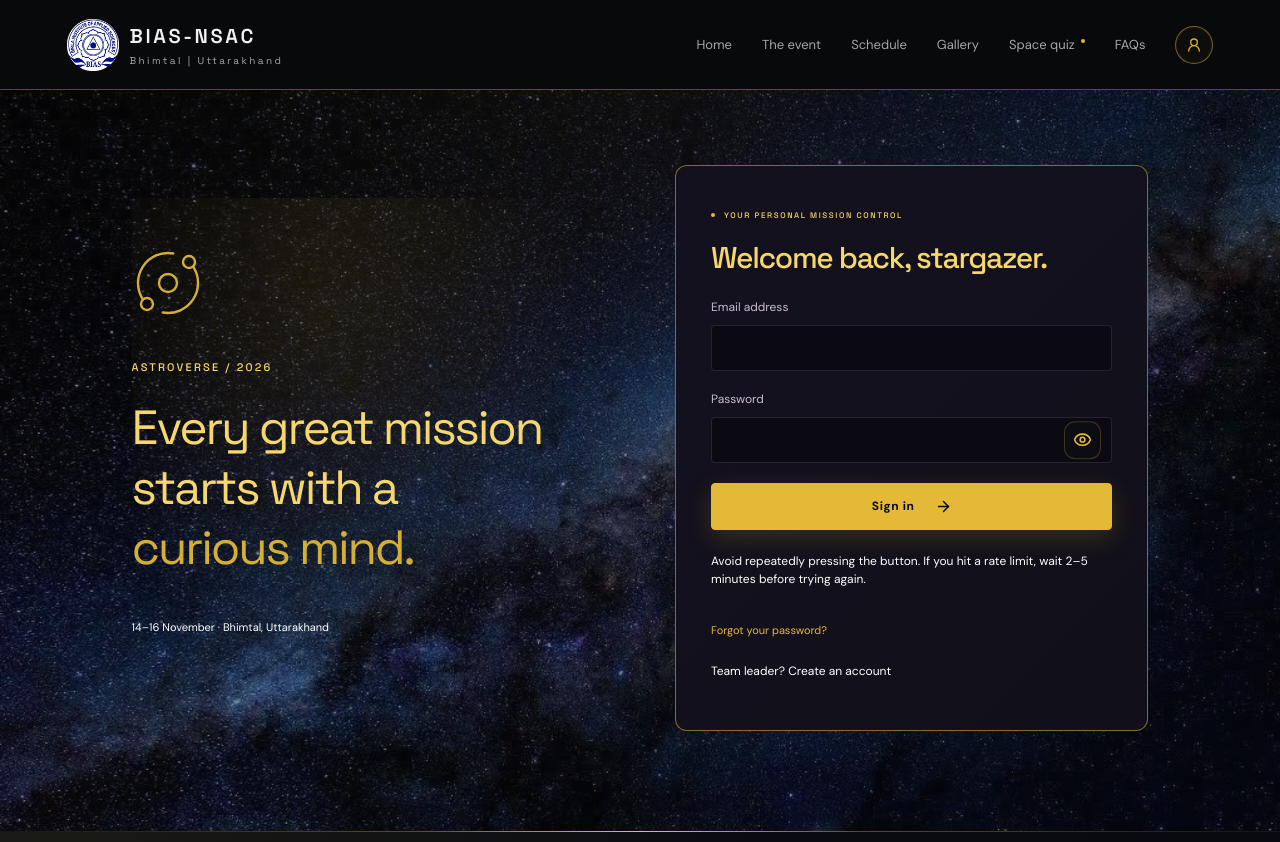
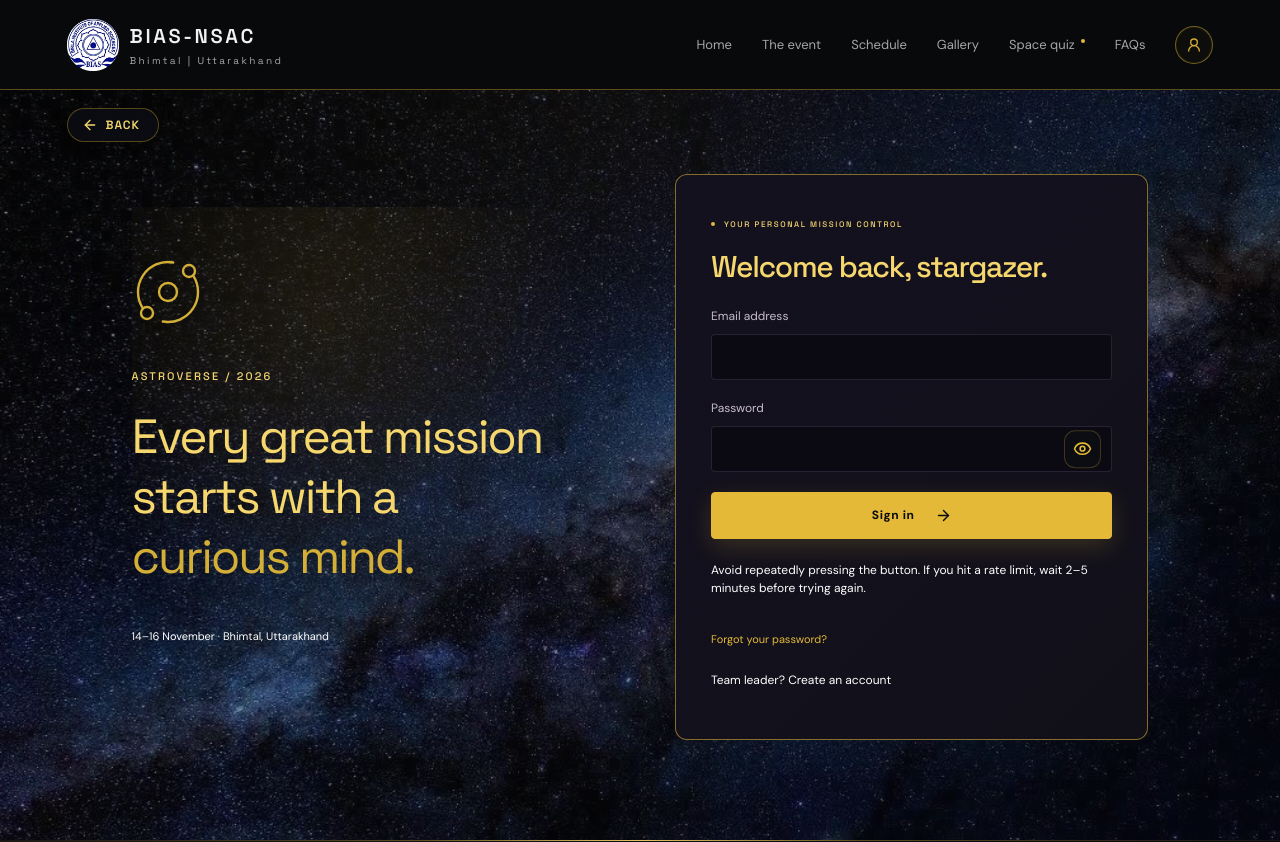
Before and after one commit to md4n4s28/BIAS-NSAC, a React (Vite) app: page /login in a window 1280 px wide. Shown: the top 842 px of the page. Built offline with nearby package versions, Linux system fonts and the light colour scheme; no server answers; a web font is replaced by a local one.

Commit message:
added baack button all pages

```diff
--- a/src/components/Layout.tsx
+++ b/src/components/Layout.tsx
@@ -1,6 +1,6 @@
 import { useEffect, useState } from 'react';
-import { Link, NavLink, Outlet, useLocation } from 'react-router-dom';
-import { ArrowUpRight, Menu, X, MapPin, UserRound, CalendarDays, Globe2 } from 'lucide-react';
+import { Link, NavLink, Outlet, useLocation, useNavigate } from 'react-router-dom';
+import { ArrowLeft, ArrowUpRight, Menu, X, MapPin, UserRound, CalendarDays, Globe2 } from 'lucide-react';
 import type { SectionBackgroundName } from './SectionBackground';
 import { useAuth } from '../lib/auth';
 import { directionsUrl, officialUrl } from '../data/event';
@@ -25,8 +25,32 @@ const pageBackgrounds: Record<string, SectionBackgroundName> = {
 
 function RouteContent() {
   const { pathname } = useLocation();
+  const navigate = useNavigate();
+  const isHome = pathname === '/';
+
+  const handleBack = () => {
+    if (window.history.length > 1 && window.history.state && window.history.state.idx > 0) {
+      navigate(-1);
+    } else {
+      navigate('/');
+    }
+  };
+
   return (
-    <div className="route-surface">
+    <div className={`route-surface ${!isHome ? 'has-back-nav' : ''}`}>
+      {!isHome && (
+        <div className="page-back-bar">
+          <button
+            type="button"
+            className="page-back-button"
+            onClick={handleBack}
+            aria-label="Go back to previous page"
+          >
+            <ArrowLeft size={16} aria-hidden="true" />
+            <span>Back</span>
+          </button>
+        </div>
+      )}
       <Outlet />
     </div>
   );
--- a/src/data/event.ts
+++ b/src/data/event.ts
@@ -21,5 +21,5 @@ export const faqs = [
   { question: 'How do I register?', answer: 'Create an account, confirm your email, and submit your team information when registration opens. The team leader’s email must match the signed-in account.', category: 'Teams & registration' },
   { question: 'What should I bring?', answer: 'The organizer’s equipment and arrival checklist has not yet been confirmed. Check this page for updates.', category: 'Event details' },
   { question: 'How do certificates work?', answer: 'Eligibility, issuing authority and availability will be announced by the organizers. No certificates are issued or promised by this website.', category: 'Event details' },
-  { question: 'How do I access my ID and verify a registration?', answer: 'Sign in to your dashboard to view your saved registration and print a QR-enabled ID card. The QR link checks the real registration status without sharing private contact information.', category: 'Teams & registration' },
+  { question: 'How do I access my ID and verify a registration?', answer: 'Sign in to your dashboard to view your saved registration and print ID card. The QR link checks the real registration status without sharing private contact information.', category: 'Teams & registration' },
 ];
--- a/src/extra.css
+++ b/src/extra.css
@@ -148,6 +148,17 @@
 @media(max-width:900px){.gallery-page{padding-inline:5%}.gallery-layout{grid-template-columns:minmax(0,1fr);gap:2.8rem}.gallery-video-grid{grid-template-columns:repeat(2,minmax(0,1fr));align-items:start}.gallery-page .gallery-grid{grid-template-columns:repeat(2,minmax(0,1fr));gap:14px}.gallery-page .gallery-image{border-radius:8px;aspect-ratio:4/3}.gallery-page .gallery-image:first-child{grid-column:1/-1;grid-row:auto;aspect-ratio:16/10;height:auto}.gallery-video-frame{aspect-ratio:9/16}}
 @media(max-width:540px){.gallery-page{padding-top:2rem;padding-bottom:4rem;padding-inline:4%}.gallery-page>.page-intro{margin-bottom:2.5rem}.gallery-page>.page-intro h1{font-size:clamp(2.4rem,11vw,3.8rem)}.gallery-video-grid{grid-template-columns:minmax(0,1fr);gap:1.25rem}.gallery-page .gallery-grid{grid-template-columns:repeat(2,minmax(0,1fr));gap:10px}.gallery-page .gallery-image{border-radius:6px;aspect-ratio:4/3;box-shadow:0 6px 18px rgba(0,0,0,.35)}.gallery-page .gallery-image:first-child{grid-column:1/-1;grid-row:auto;aspect-ratio:16/10;height:auto}}
 @media(max-width:380px){.gallery-page .gallery-grid{gap:8px}}
+.header{position:relative;z-index:100}
+.page-back-bar{max-width:1440px;margin:0 auto;padding:18px 5.2% 0;position:sticky;top:14px;z-index:45;pointer-events:none;display:flex;align-items:center;justify-content:flex-start}
+.page-back-button{pointer-events:auto;display:inline-flex;align-items:center;gap:8px;padding:8px 18px 8px 14px;border-radius:999px;background:rgba(11,13,19,.88);backdrop-filter:blur(14px);-webkit-backdrop-filter:blur(14px);border:1px solid rgba(229,185,56,.35);color:#F5D76E;font-family:var(--display,'Space Grotesk',sans-serif);font-size:12px;font-weight:600;letter-spacing:.08em;text-transform:uppercase;cursor:pointer;box-shadow:0 8px 24px rgba(0,0,0,.5);transition:transform .25s ease,background .25s ease,border-color .25s ease,box-shadow .25s ease,color .25s ease}
+.page-back-button svg{transition:transform .25s ease}
+.page-back-button:hover{transform:translateX(-3px);background:rgba(229,185,56,.16);border-color:#E5B938;color:#FFF;box-shadow:0 10px 28px rgba(0,0,0,.6),0 0 18px rgba(229,185,56,.28)}
+.page-back-button:hover svg{transform:translateX(-2px)}
+.page-back-button:focus-visible{outline:2px solid #E5B938;outline-offset:3px}
+.route-surface.has-back-nav .page{padding-top:clamp(1.25rem,2.5vw,2.2rem)}
+.route-surface.has-back-nav .gallery-page{padding-top:clamp(.75rem,1.8vw,1.5rem)}
+.route-surface.has-back-nav .gallery-layout{margin-top:clamp(1.2rem,3vw,2rem)}
+@media(max-width:640px){.page-back-bar{padding:12px 4% 0;top:10px}.page-back-button{font-size:11px;padding:6px 14px 6px 10px;gap:6px}}
 @media(max-width:800px){.home-page .hero{height:max(780px,calc(100svh - 76px));max-height:none}.home-page .hero-image{left:65%;translate:-65% -50%}.immersive-section{padding-inline:6%}.event-coordinate{padding:20px}.mission-section.immersive-section{gap:32px}}
 @media(max-width:540px){.home-page .hero{height:max(755px,calc(100svh - 76px))}.home-page .hero-image{left:60%;translate:-60% -50%}.event-coordinate{padding:16px 20px}.event-coordinate strong{font-size:34px}.section-background-shade{background:rgba(9,9,9,.82)}.immersive-section .section-heading h2{overflow-wrap:break-word}}
 @media(prefers-reduced-motion:reduce){.hero-planet>img{animation:none!important;will-change:auto}}
--- a/src/pages/Home.tsx
+++ b/src/pages/Home.tsx
@@ -489,7 +489,7 @@ export default function Home() {
           <div className="radar-blip blip-1">
             <span className="blip-dot" />
             <span className="blip-ring" />
-            <span className="blip-tag">SAT-1</span>
+            <span className="blip-tag">NSAC</span>
           </div>
           <div className="radar-blip blip-2">
             <span className="blip-dot" />
```
Also changed, not shown: 1 other file (tests, documents, lock files or other folders).
